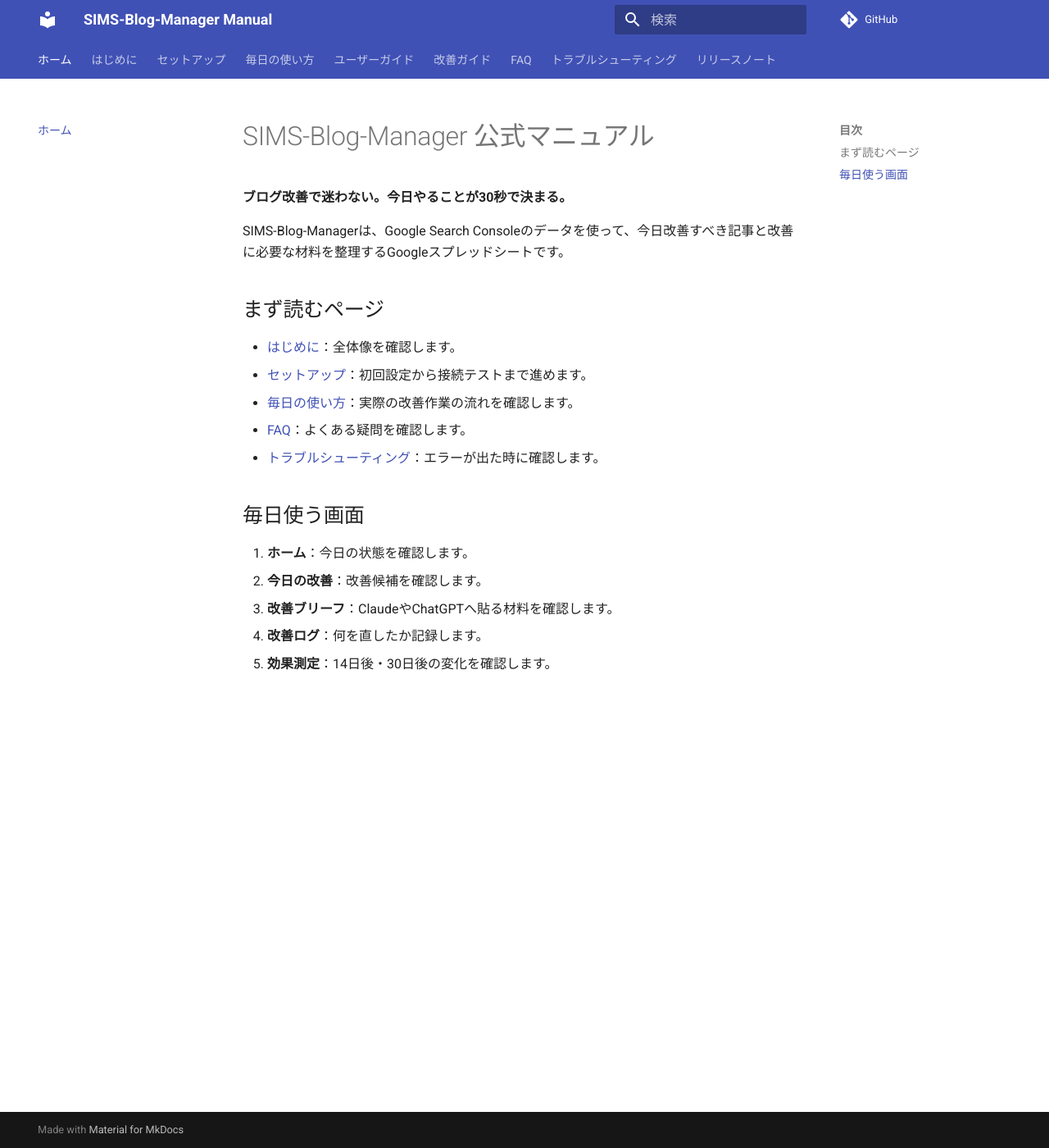
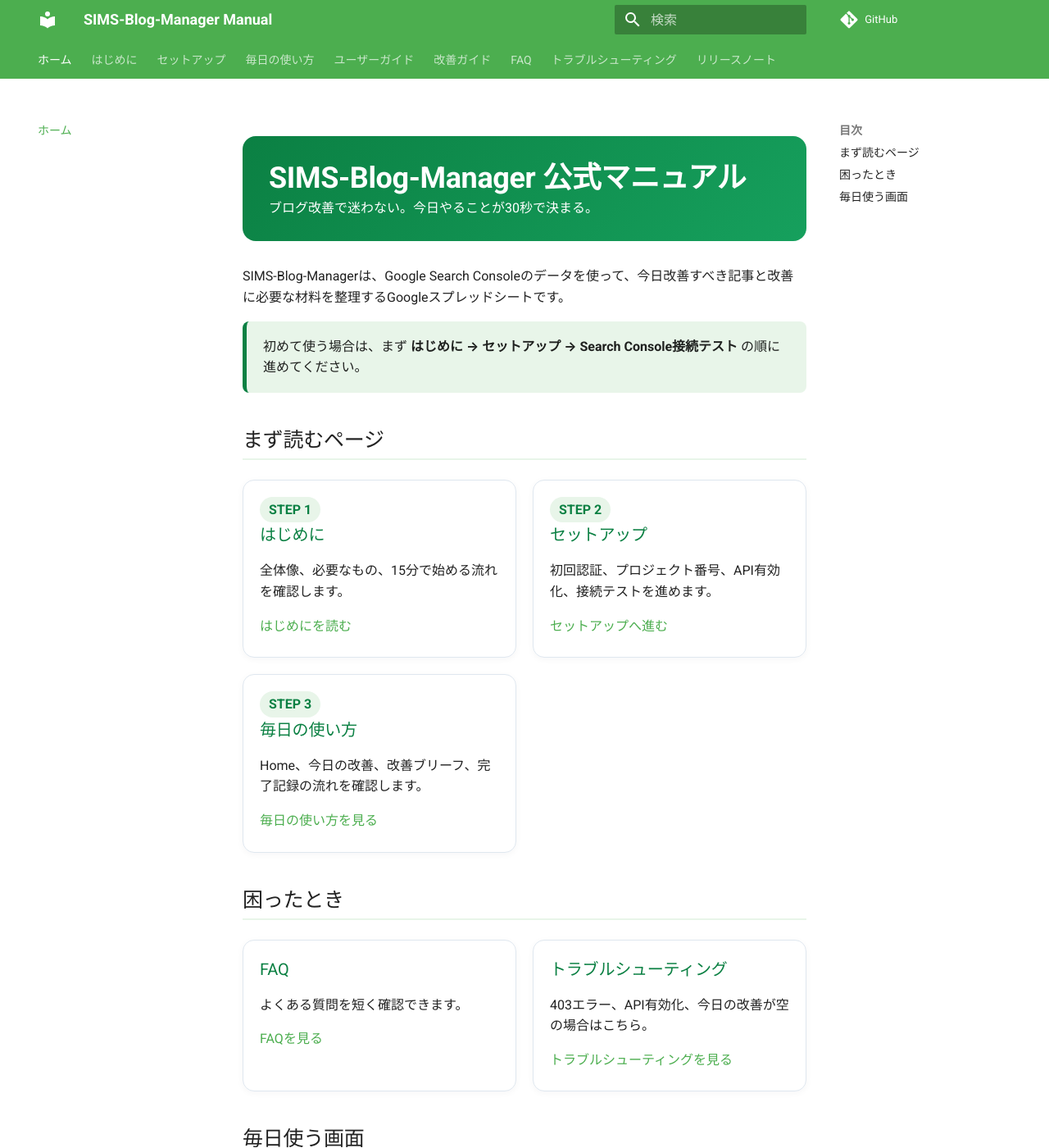
Before and after one commit to simstools55-ops/SIMS-Blog-Manager, an MkDocs documentation site: the page built from docs/index.md, in a window 1280 px wide and 1400 px high. Shown: the whole window at 82% size. Built offline with MkDocs 1.6.1 and Material for MkDocs 9.7.7, drawn with Linux system fonts in a browser that asks for light colours; comment, search, counter and statistics services are not loaded; some of the changed text lies outside the part shown.

```diff
--- /dev/null
+++ b/docs/assets/stylesheets/extra.css
@@ -0,0 +1,16 @@
+
+:root { --sbm-green:#0b8043; --sbm-light:#e8f5e9; --sbm-blue:#eaf2ff; --sbm-yellow:#fff8e1; }
+.md-typeset h1 { font-weight: 800; color: var(--sbm-green); }
+.md-typeset h2 { margin-top: 2rem; border-bottom: 2px solid var(--sbm-light); padding-bottom: .25rem; }
+.sbm-hero { padding: 1.4rem 1.6rem; border-radius: 16px; background: linear-gradient(135deg,#0b8043,#16a05d); color:#fff; margin: 1rem 0 1.5rem; }
+.sbm-hero h1, .sbm-hero p { color:#fff; margin:0; }
+.sbm-hero h1 { font-size:1.8rem; }
+.sbm-grid { display:grid; grid-template-columns: repeat(auto-fit,minmax(240px,1fr)); gap: 1rem; margin: 1.2rem 0; }
+.sbm-card { border:1px solid #dfe7ef; border-radius:14px; padding:1rem; background:#fff; box-shadow:0 2px 8px rgba(15,23,42,.04); }
+.sbm-card h3 { margin-top:0; color:var(--sbm-green); }
+.sbm-card p { margin-bottom:.25rem; }
+.sbm-badge { display:inline-block; padding:.15rem .55rem; border-radius:999px; background:var(--sbm-light); color:var(--sbm-green); font-weight:700; font-size:.8rem; }
+.sbm-important { border-left: 5px solid var(--sbm-green); background: var(--sbm-light); padding: .9rem 1rem; border-radius: 8px; }
+.sbm-warning { border-left: 5px solid #fbbc04; background: var(--sbm-yellow); padding: .9rem 1rem; border-radius: 8px; }
+.md-typeset table:not([class]) { font-size: .92rem; }
+.md-typeset table:not([class]) th { background:#eef6f0; }
--- a/docs/index.md
+++ b/docs/index.md
@@ -1,21 +1,58 @@
-# SIMS-Blog-Manager 公式マニュアル
-
-**ブログ改善で迷わない。今日やることが30秒で決まる。**
+<div class="sbm-hero">
+  <h1>SIMS-Blog-Manager 公式マニュアル</h1>
+  <p>ブログ改善で迷わない。今日やることが30秒で決まる。</p>
+</div>
 
 SIMS-Blog-Managerは、Google Search Consoleのデータを使って、今日改善すべき記事と改善に必要な材料を整理するGoogleスプレッドシートです。
 
+<div class="sbm-important">
+初めて使う場合は、まず <strong>はじめに → セットアップ → Search Console接続テスト</strong> の順に進めてください。
+</div>
+
 ## まず読むページ
 
-- [はじめに](getting-started/)：全体像を確認します。
-- [セットアップ](setup/)：初回設定から接続テストまで進めます。
-- [毎日の使い方](daily-workflow/)：実際の改善作業の流れを確認します。
-- [FAQ](faq/)：よくある疑問を確認します。
-- [トラブルシューティング](troubleshooting/)：エラーが出た時に確認します。
+<div class="sbm-grid">
+  <div class="sbm-card">
+    <span class="sbm-badge">STEP 1</span>
+    <h3>はじめに</h3>
+    <p>全体像、必要なもの、15分で始める流れを確認します。</p>
+    <p><a href="getting-started/">はじめにを読む</a></p>
+  </div>
+  <div class="sbm-card">
+    <span class="sbm-badge">STEP 2</span>
+    <h3>セットアップ</h3>
+    <p>初回認証、プロジェクト番号、API有効化、接続テストを進めます。</p>
+    <p><a href="setup/">セットアップへ進む</a></p>
+  </div>
+  <div class="sbm-card">
+    <span class="sbm-badge">STEP 3</span>
+    <h3>毎日の使い方</h3>
+    <p>Home、今日の改善、改善ブリーフ、完了記録の流れを確認します。</p>
+    <p><a href="daily-workflow/">毎日の使い方を見る</a></p>
+  </div>
+</div>
+
+## 困ったとき
+
+<div class="sbm-grid">
+  <div class="sbm-card">
+    <h3>FAQ</h3>
+    <p>よくある質問を短く確認できます。</p>
+    <p><a href="faq/">FAQを見る</a></p>
+  </div>
+  <div class="sbm-card">
+    <h3>トラブルシューティング</h3>
+    <p>403エラー、API有効化、今日の改善が空の場合はこちら。</p>
+    <p><a href="troubleshooting/">トラブルシューティングを見る</a></p>
+  </div>
+</div>
 
 ## 毎日使う画面
 
-1. **ホーム**：今日の状態を確認します。
-2. **今日の改善**：改善候補を確認します。
-3. **改善ブリーフ**：ClaudeやChatGPTへ貼る材料を確認します。
-4. **改善ログ**：何を直したか記録します。
-5. **効果測定**：14日後・30日後の変化を確認します。
+| 画面 | 役割 |
+|---|---|
+| ホーム | 今日の状態と次にやることを確認します。 |
+| 今日の改善 | 改善候補を確認します。通常は上位5件で十分です。 |
+| 改善ブリーフ | ClaudeやChatGPTへ貼る改善材料を確認します。 |
+| 改善ログ | 何を直したか記録します。 |
+| 効果測定 | 改善後の順位・CTR・クリック変化を確認します。 |
--- a/docs/user-guide/effectiveness.md
+++ b/docs/user-guide/effectiveness.md
@@ -1,20 +1,25 @@
 # 効果測定
 
-RCテスト中は、14日・30日を待たずに、改善後7日間を毎日確認できます。
+効果測定では、改善前と改善後の変化を確認します。
 
-## 見る場所
+## 測定タイミング
 
-- 効果測定：最新の結果を一覧で確認
-- 測定履歴：改善後1日目から7日目までの記録を確認
+- 14日後
+- 30日後
 
-## 判定の見方
+## 確認する指標
 
-- 改善傾向：順位、CTR、クリックのいずれかが良くなっています。
-- 様子見：大きな変化はまだありません。
-- 要確認：悪化傾向があるため、再確認します。
-- 成功：7日経過後に改善が確認できた状態です。
-- 要再改善：7日経過後に改善が見られない状態です。
+- 平均順位
+- CTR
+- クリック数
+- 表示回数
 
-## テスト終了後
+## 判定
 
-正式運用では14日・30日の測定へ戻す予定です。
+- 🟢 成功：順位・CTR・クリックのいずれかが改善
+- 🟡 横ばい：大きな変化なし
+- 🔴 要再改善：改善効果が弱い
+
+## 注意
+
+Search Consoleのデータには反映遅れがあります。改善直後の数字だけで判断せず、14日・30日の区切りで確認してください。
--- a/mkdocs.yml
+++ b/mkdocs.yml
@@ -2,9 +2,14 @@ site_name: SIMS-Blog-Manager Manual
 site_description: Google Search Consoleを使い、今日改善すべき記事を30秒で決めるブログ改善マネージャー
 site_url: https://simstools55-ops.github.io/SIMS-Blog-Manager/
 repo_url: https://github.com/simstools55-ops/SIMS-Blog-Manager
+
 theme:
   name: material
   language: ja
+  palette:
+    - scheme: default
+      primary: green
+      accent: green
   features:
     - navigation.tabs
     - navigation.sections
@@ -12,6 +17,10 @@ theme:
     - search.highlight
     - search.suggest
     - content.code.copy
+
+extra_css:
+  - assets/stylesheets/extra.css
+
 markdown_extensions:
   - admonition
   - toc:
@@ -19,11 +28,13 @@ markdown_extensions:
   - tables
   - pymdownx.details
   - pymdownx.superfences
+
 nav:
   - ホーム: index.md
   - はじめに: getting-started/index.md
   - セットアップ:
       - 全体の流れ: setup/index.md
+      - 初期設定: setup/initial-setup.md
       - 初回認証: setup/authorization.md
       - プロジェクト番号確認: setup/project-number.md
       - Google Cloud API有効化: setup/google-cloud-api.md
--- /dev/null
+++ b/requirements.txt
@@ -0,0 +1 @@
+mkdocs-material
```
Also changed, not shown: CHANGELOG.md (+6 -14 lines), HOW_TO_PUBLISH.md (+22 -25 lines), README.md (+14 -29 lines), 1 other file.
